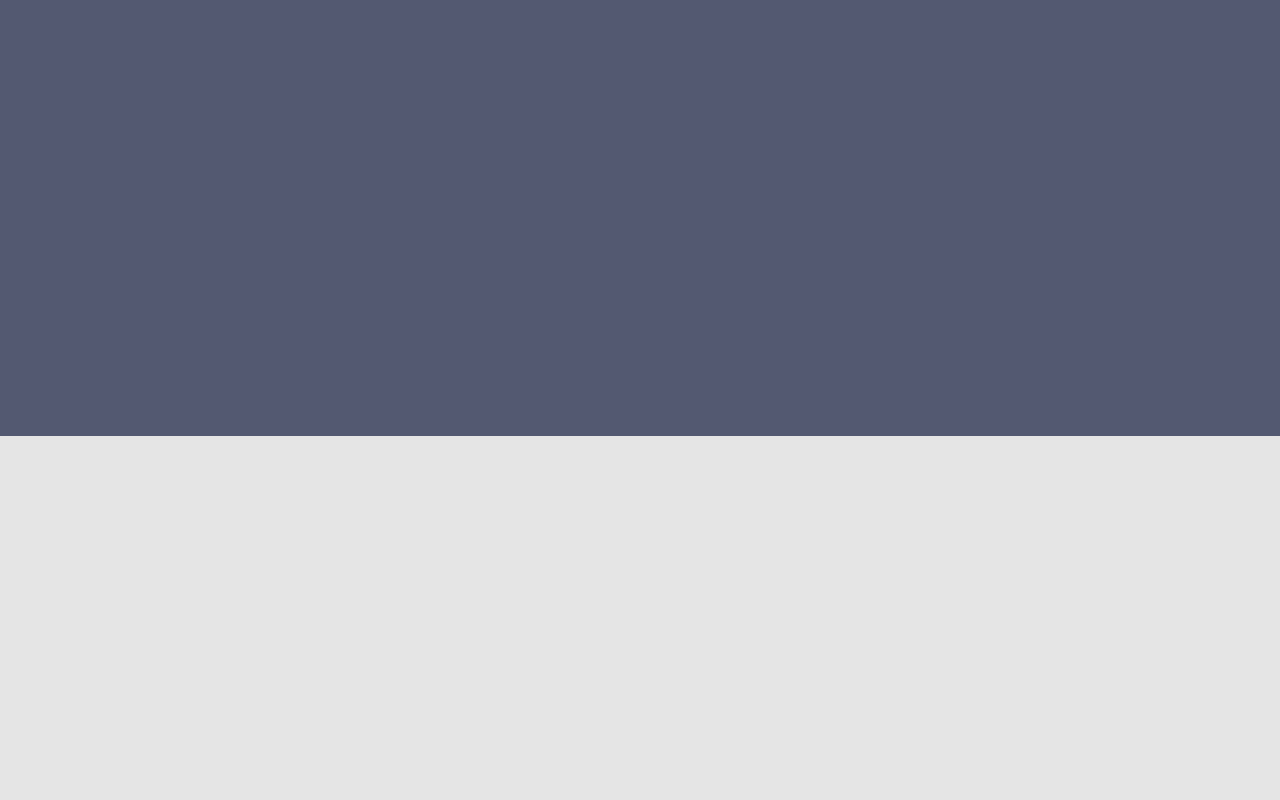
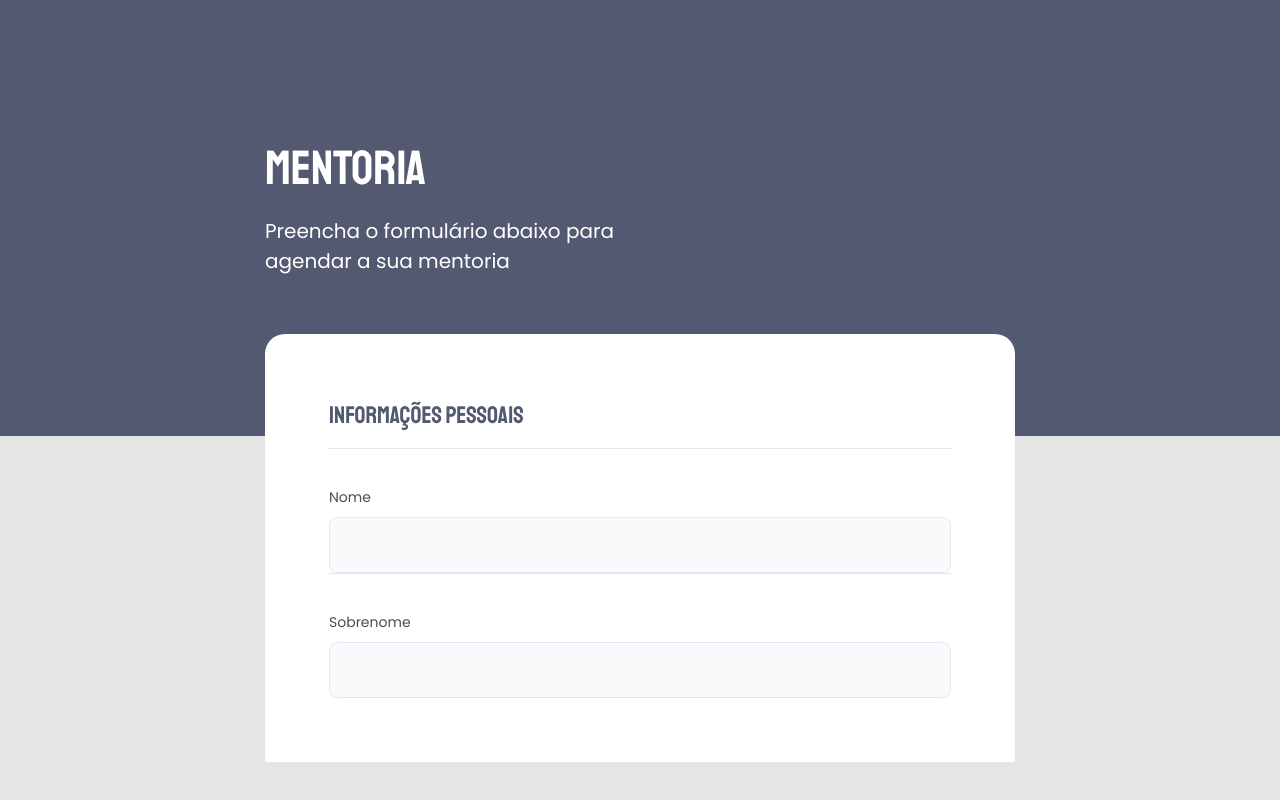
Before and after one commit to rafaelfrodz/rocketseat-explorer-desafio-n3-criando-forms, a plain HTML site: page index.html in a window 1280 px wide. Drawn offline with Linux system fonts and the light colour scheme.

Commit message:
Criando os primeiros elementos no html e padronizando os estilos com css para reaproveitamento de código

```diff
--- a/index.html
+++ b/index.html
@@ -1,12 +1,40 @@
 <!DOCTYPE html>
 <html lang="pt-br">
 <head>
+  <link rel="preconnect" href="https://fonts.googleapis.com">
+  <link rel="preconnect" href="https://fonts.gstatic.com" crossorigin>
   <meta charset="UTF-8">
   <meta name="viewport" content="width=device-width, initial-scale=1.0">
   <title>MENTORIA</title>
 
   <link rel="stylesheet" href="style.css">
+  <link href="https://fonts.googleapis.com/css2?family=Poppins&family=Staatliches&display=swap" rel="stylesheet">
 </head>
 <body>
+  <div class="wrapper">
+    <header>
+      <h1>MENTORIA</h1>
+      <p>Preencha o formulário abaixo para <br> agendar a sua mentoria</p>
+    </header>
+    <form action="">
+      <fieldset>
+
+
+        <div class="fildset-wrapper">
+          <legend>INFORMAÇÕES PESSOAIS</legend>
+          <div class="people-name">
+            <div class="input-wrapper">
+              <label for="people-name">Nome</label>
+              <input type="text" name="" id="people-name">
+            </div>
+            <div class="input-wrapper">
+              <label for="people-lastname">Sobrenome</label>
+              <input type="text" name="" id="people-lastname">
+            </div>
+          </div>
+        </div>
+      </fieldset>
+  </form>
+  </div>
 </body>
 </html>
--- a/style.css
+++ b/style.css
@@ -4,8 +4,16 @@
   padding: 0;
 }
 
+h1,
+h2,
+legend {
+  font-family: 'Staatliches', cursive;
+}
+
+
 body {
   background-color: #E5E5E5;
+  font-family: 'Poppins', sans-serif;
 }
 
 body::before {
@@ -19,3 +27,104 @@ body::before {
   height: 436px;
   width: 100%;
 }
+
+.wrapper {
+  width: 750px;
+  margin: auto;
+}
+
+header {
+  display: flex;
+  flex-direction: column;
+
+  justify-content: center;
+  gap: 18px;
+
+  margin-top: 138px;
+
+  color: #FFFFFF;
+}
+
+header h1 {
+  font-weight: 400;
+  font-size: 48px;
+  line-height: 60px;
+}
+
+header p {
+  font-family: 'Poppins';
+  font-style: normal;
+  font-weight: 400;
+  font-size: 20px;
+  line-height: 30px;
+}
+
+form {
+  margin-top: 58px;
+  padding: 64px;
+
+  display: flex;
+  flex-direction: column;
+  justify-content: center;
+
+  background-color: #FFFFFF;
+
+  border-radius: 20px 20px 0px 0px;
+}
+
+form fieldset {
+  border: none;
+}
+
+.fildset-wrapper legend {
+
+  font-size: 24px;
+  line-height: 34px;
+
+  color: #535971;
+
+  margin-bottom: 16px;
+}
+
+.input-wrapper {
+  padding-top: 36px;
+  border-top: 1px solid #E6E6F0;
+
+  display: flex;
+  flex-direction: column;
+}
+
+.input-wrapper label {
+  font-size: 14px;
+  line-height: 24px;
+  color: #4E4958;
+
+  margin-bottom: 8px;
+}
+
+.input-wrapper label span {
+  font-family: 'Poppins';
+  font-style: normal;
+  font-weight: 400;
+  font-size: 12px;
+  line-height: 20px;
+
+
+  color: #C1BCCC;
+}
+
+.input-wrapper input {
+  background: #FAFAFC;
+  color: #4E4958;
+
+  height: 56px;
+  padding: 4px 8px;
+
+  border: 1px solid #E6E6F0;
+  border-radius: 8px;
+}
+
+.input-wrapper .people-name {
+  display: flex;
+  flex-direction: row;
+}
```
